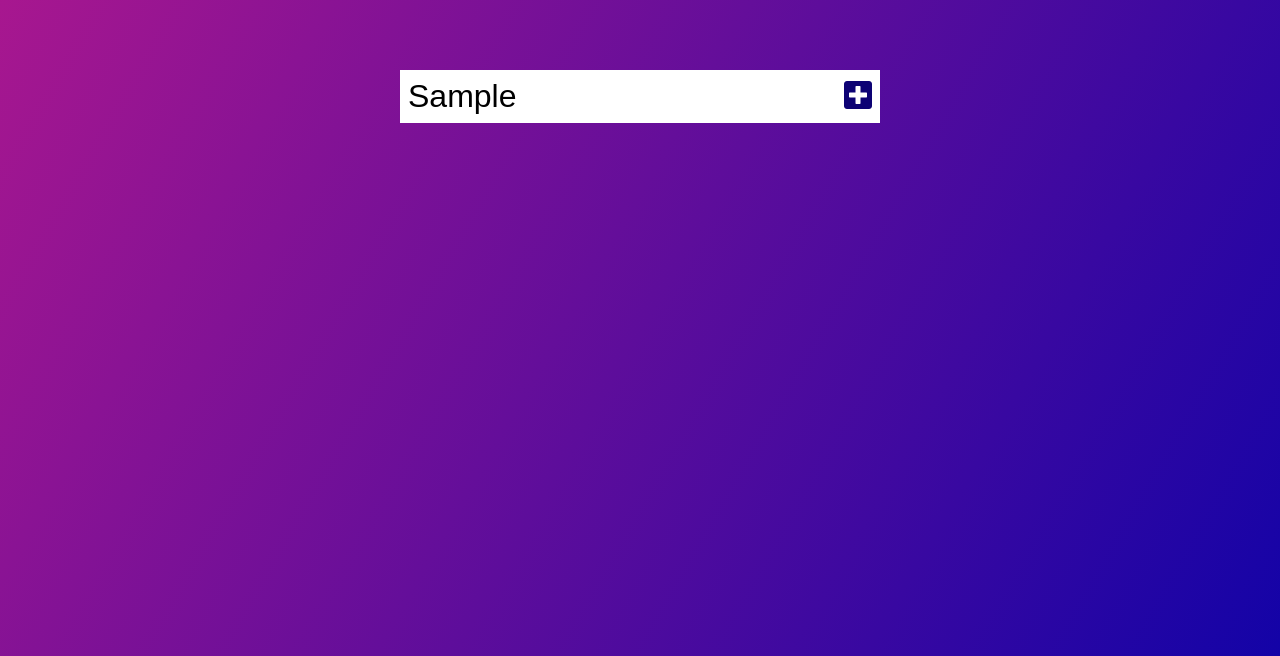
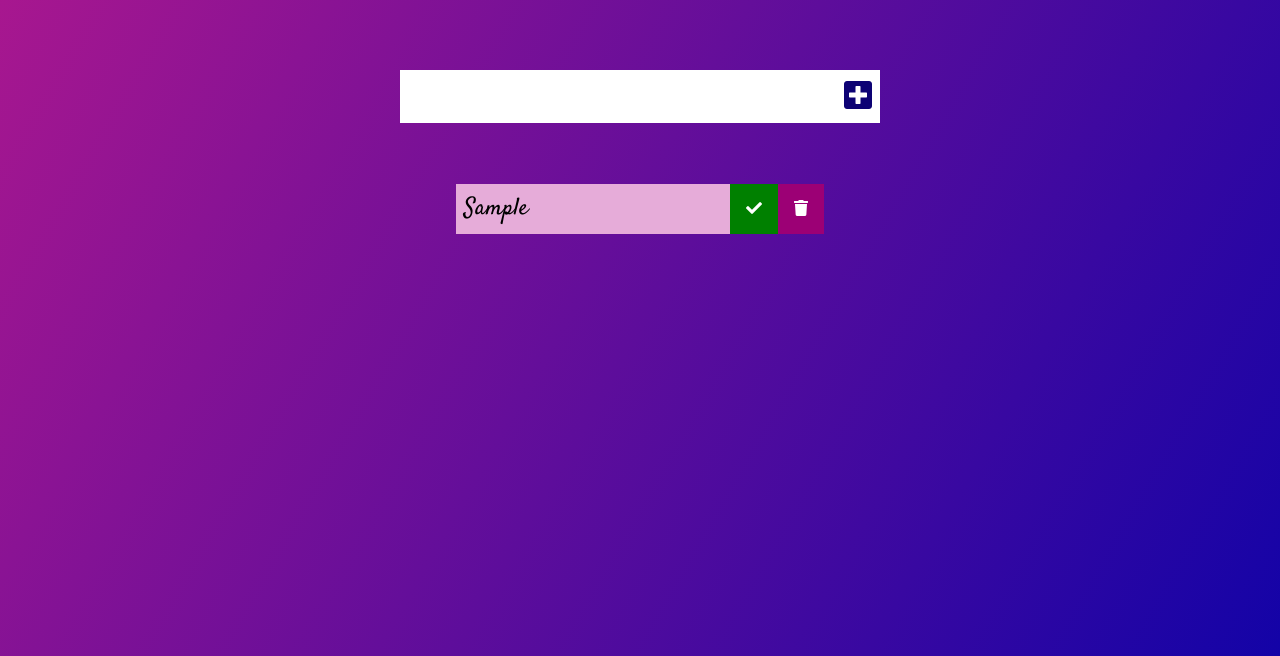
Before and after one commit to Bubbly-mishra/Gratitute-App, a plain HTML site: page index.html in a window 1280 px wide. Both pictures are taken after typing "Sample" into the empty fields and a click on the button 858 px from the left and 240 px from the top of the page. Shown: the part 144-800 px from the top of the page. Drawn offline with Linux system fonts and the light colour scheme.

Commit message:
'master'

```diff
--- a/app.js
+++ b/app.js
@@ -13,4 +13,32 @@ todoButton.addEventListener("click", addTodo);
 function addTodo(event){
     event.preventDefault();
 
+    //Todo DIV
+    const todoDiv = document.createElement('div');
+    todoDiv.classList.add("todo");
+
+    // Create li
+    const newTodo = document.createElement('li');
+    newTodo.innerText = todoInput.value;
+    newTodo.classList.add('todo-item');
+    todoDiv.appendChild(newTodo);
+
+    //check mart button
+
+    const completedButton = document.createElement('button');
+    completedButton.innerHTML = '<i class="fas fa-check"></i>';
+    completedButton.classList.add("complete-btn");
+    todoDiv.append(completedButton);
+
+     //check trash button
+
+     const trashButton = document.createElement('button');
+     trashButton.innerHTML = '<i class="fas fa-trash"></i>';
+     trashButton.classList.add("trash-btn");
+     todoDiv.append(trashButton);
+
+     //append
+     todoList.appendChild(todoDiv);
+     //clear todo input value
+     todoInput.value="";
 }
--- a/style.css
+++ b/style.css
@@ -40,3 +40,47 @@ form button:hover {
     background: #0f0379;
     color: white;
 }
+
+.todo-container {
+
+    display: flex;
+    justify-content: center;
+    align-items: center;
+
+}
+
+.todo-list {
+    min-width: 30%;
+    list-style: none;
+}
+
+.todo{
+    margin: 0.5rem;
+    background: rgb(230, 172, 217);
+    color: black;
+    font-size: 1.5rem;
+    display: flex;
+    justify-content: space-between;
+    align-items: center;
+}
+
+.todo li {
+    flex: 1;
+}
+.trash-btn,
+.complete-btn {
+    background: rgb(156, 0, 117);
+    color: white;
+    border: none;
+    padding: 1rem;
+    cursor: pointer;
+    font-size: 1rem;
+}
+
+.complete-btn {
+    background: green;
+}
+
+.todo-item {
+    padding: 0rem 0.5rem;
+}
```
